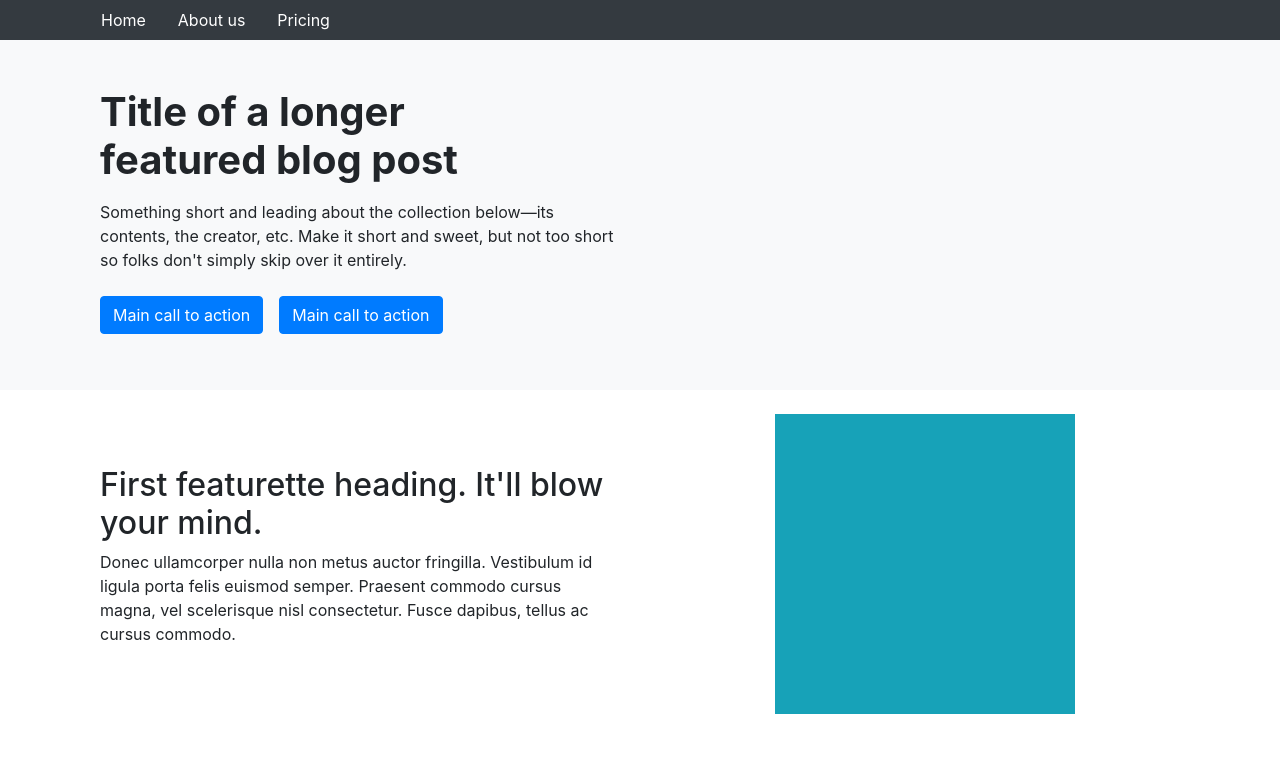
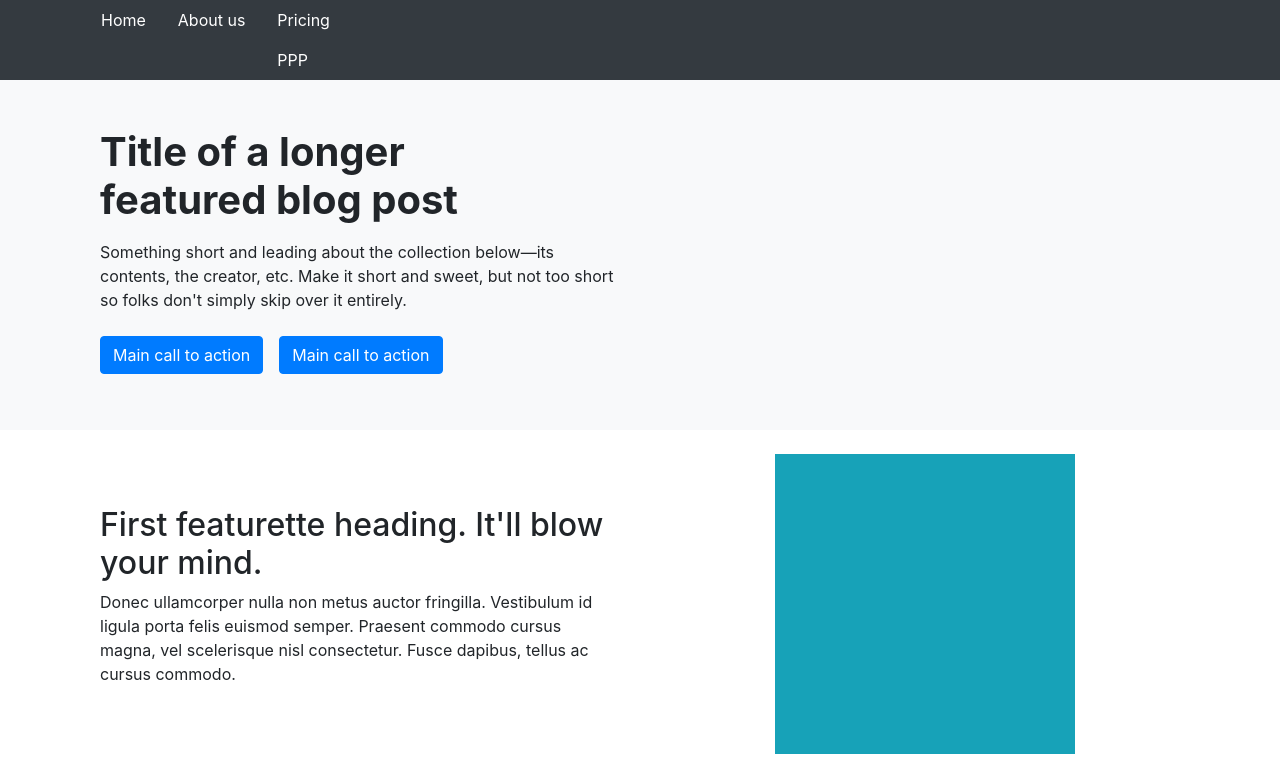
Before and after one commit to team-blue-Recursion/practice, a plain HTML site: page index.html in a window 1280 px wide. Shown: the top 759 px of the page. Drawn offline with nearby package versions, Linux system fonts and the light colour scheme.

Commit message:
1 commit

```diff
--- a/index.html
+++ b/index.html
@@ -39,6 +39,7 @@
         </li>
         <li class="nav-item">
           <span class="nav-link">Pricing</span>
+          <span class="nav-link">PPP</span>
         </li>
       </ul>
     </div>
```
